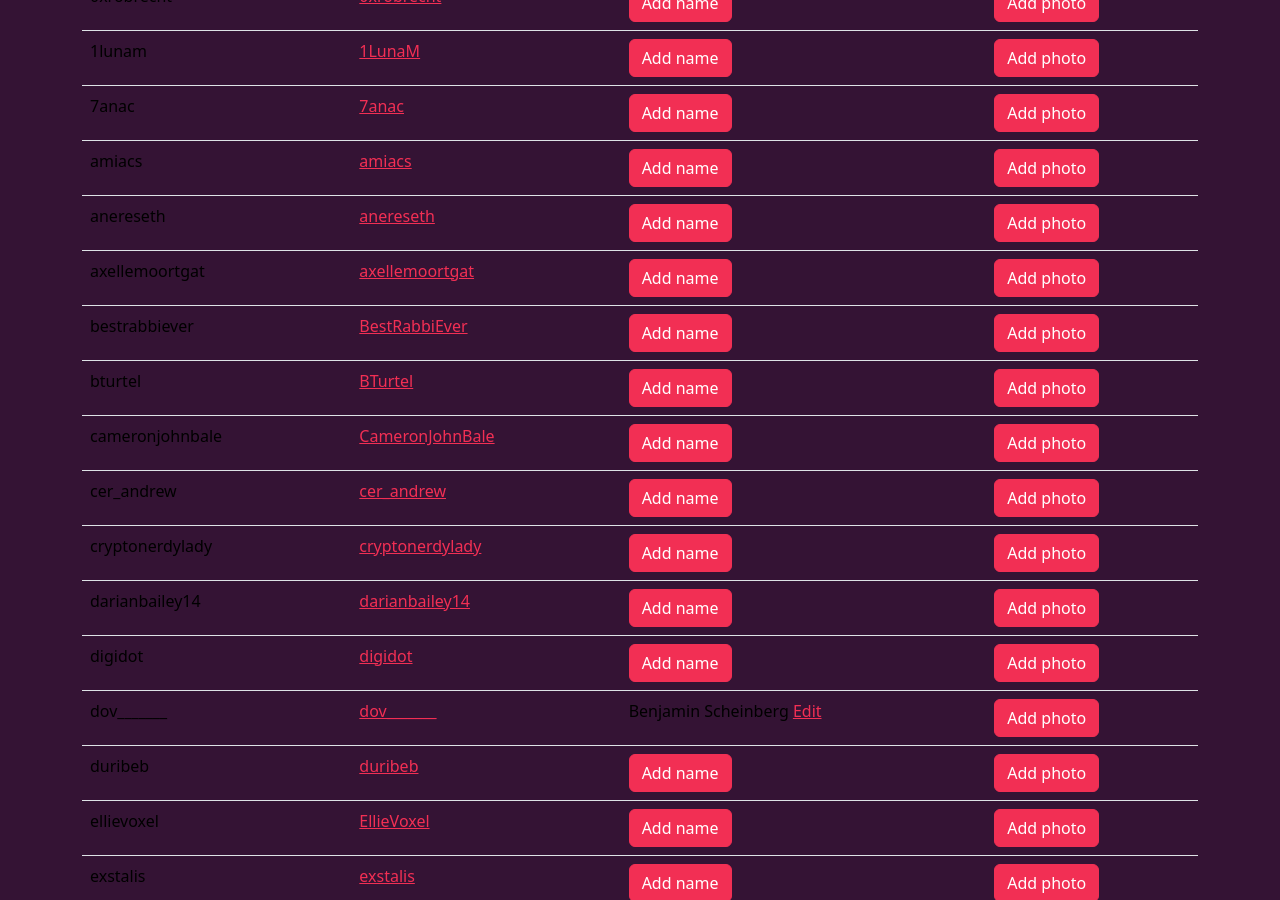
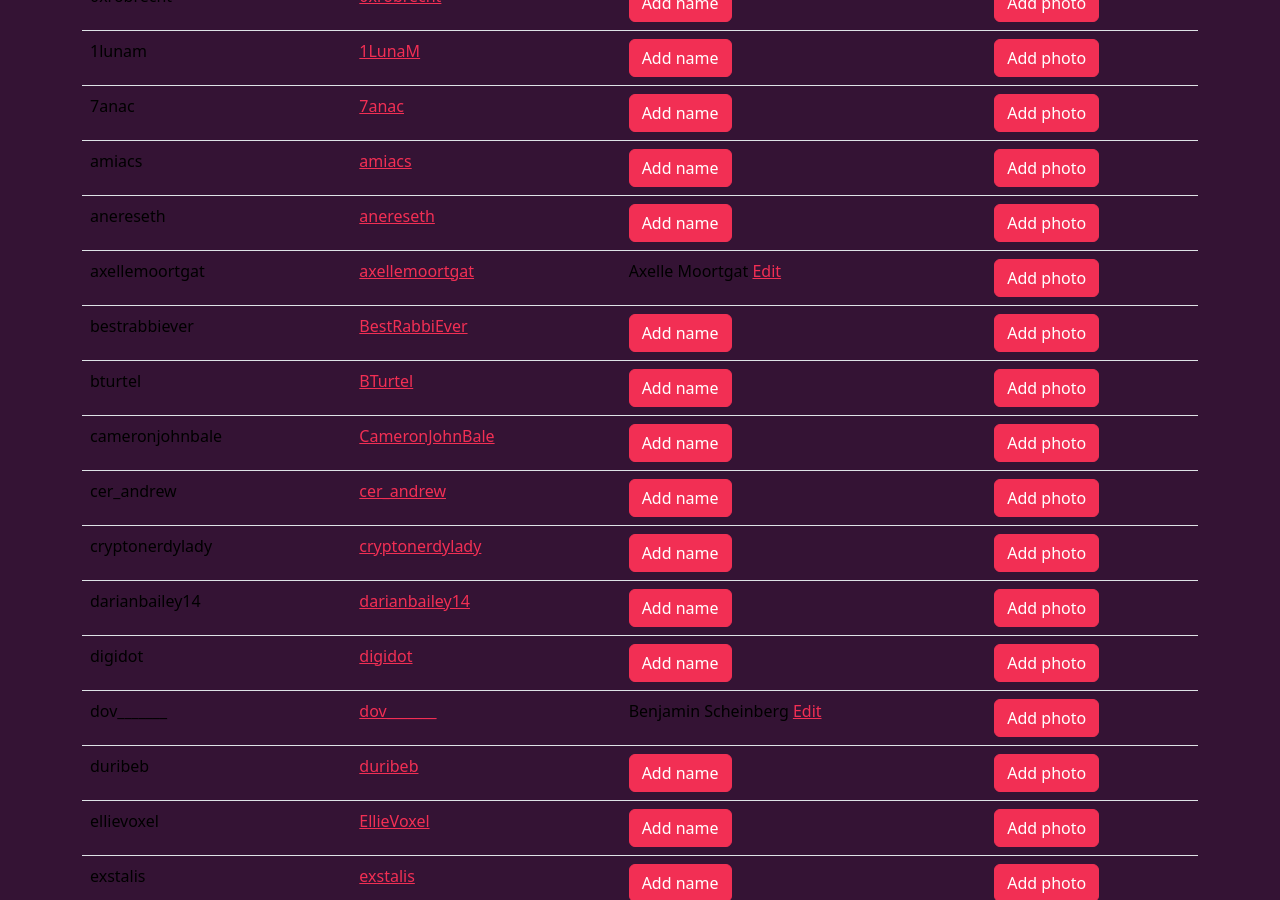
Before and after one commit to community-service/hour.gg, a Jekyll site: the page built from member-information-game.html, in a window 1280 px wide and 900 px high, scrolled down 797 px. Built offline with Jekyll 4.4.1, drawn with Linux system fonts in a browser that asks for light colours.

Commit message:
Update participants.yml

```diff
--- a/_data/participants.yml
+++ b/_data/participants.yml
@@ -57,7 +57,8 @@ anereseth:
   name: ???
 axellemoortgat:
   x: axellemoortgat
-  name: ???
+  name: Axelle Moortgat
+  ethereum: 0x8E1787F750b94716c2c54dfD9f1a08C842B5742a
 bestrabbiever:
   x: BestRabbiEver
   name: ???
```
